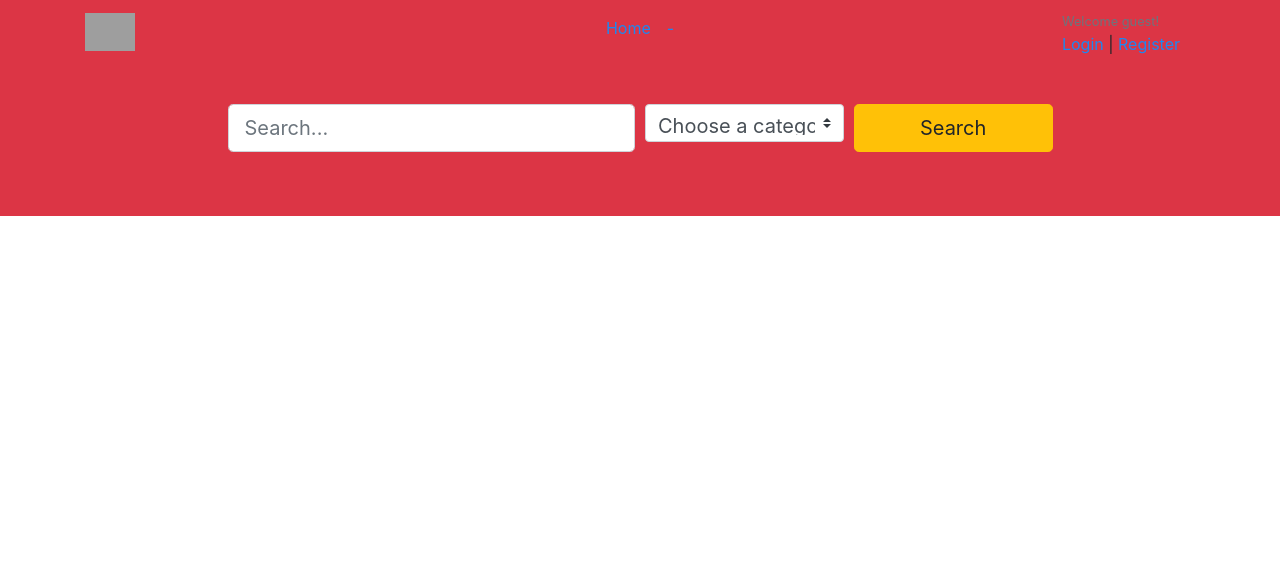
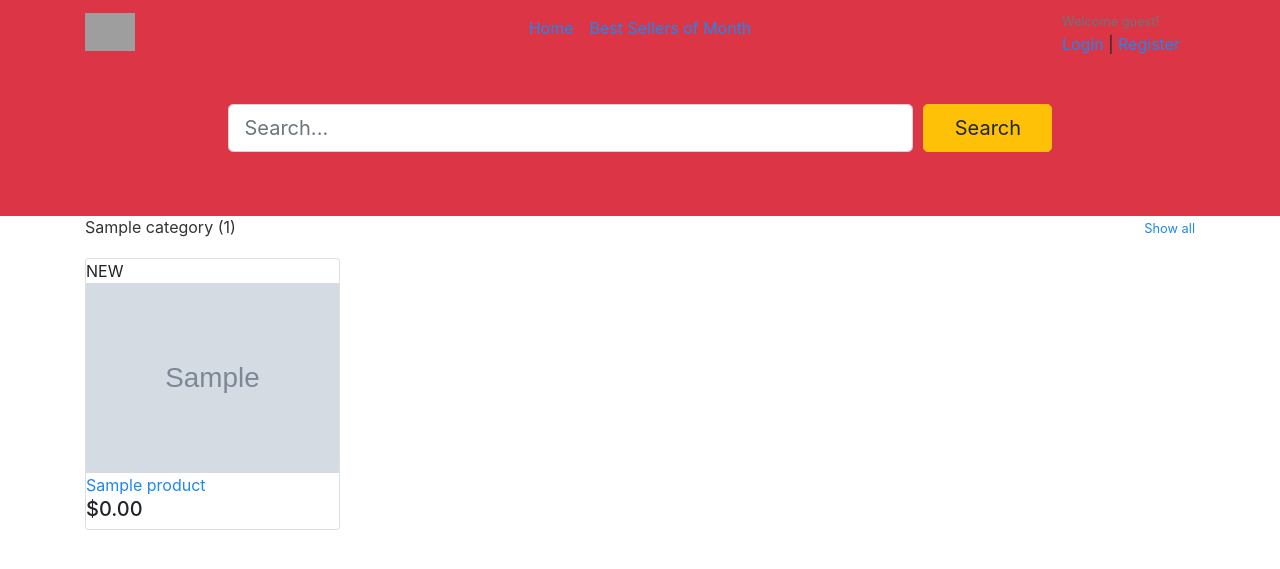
Before and after one commit to atillaozder/ecommerce, a Django app: page / in a window 1280 px wide. Shown: the top 569 px of the page. Run offline with Django 3.2, Linux system fonts and the light colour scheme; tables that the repository leaves empty hold one stand-in row (values such as "Sample post"); grey boxes marked "Sample" are stand-in pictures; some libraries are stand-ins or nearby versions; grey boxes are pictures that could not be loaded.

Commit message:
search product is implemented

```diff
--- a/src/apps/product/urls.py
+++ b/src/apps/product/urls.py
@@ -8,6 +8,7 @@ urlpatterns = [
     path('delete/pending', ProductDeletePendingListView.as_view(), name='delete_pending'),
     path('approve/pending', ProductApprovePendingListView.as_view(), name='approve_pending'),
     path('create', ProductCreateView.as_view(), name="create"),
+    path('search', ProductFilterView.as_view(), name='search'),
     path('<slug>', ProductDetailView.as_view(), name='detail'),
     path('<slug>/add', ProductAddToCartView.as_view(), name='add_to_cart'),
     path('<slug>/remove', ProductRemoveFromCartView.as_view(), name='remove_from_cart'),
--- a/src/apps/templates/home.html
+++ b/src/apps/templates/home.html
@@ -8,20 +8,20 @@
     <div class="container d-flex flex-column" style="min-height:20vh;">
         <div class="row mt-auto">
             <div class="col-lg-9 col-md-8 col-sm-12 mx-auto text-center">
-                <form class="form-noborder" method="GET">
+                <form class="form-noborder" method="GET" action="{% url 'products:search' %}">
                     <div class="form-row mb-5 my-4">
-                        <div class="col-lg-6 col-sm-12 form-group">
+                        <div class="col-lg-10 col-sm-12 form-group">
                             <input class="form-control form-control-lg" name="q" placeholder="{% trans 'Search...' %}" type="text">
                         </div>
-                        <div class="col-lg-3 col-sm-12 form-group">
+                        {% comment %}<div class="col-lg-3 col-sm-12 form-group">
                             <select class="custom-select form-control-lg" name="category">
                                 <option value="all" selected>{% trans "Choose a category" %}</option>
-                            	   <!-- {% for category in categories %}
+                                {% for category in categories %}
                                     <option value="{{ category.slug }}"> {{ category.name }} </option>
-                                {% endfor %} -->
+                                {% endfor %}
                             </select>
-                        </div>
-                        <div class="col-lg-3 col-sm-12 form-group">
+                        </div>{% endcomment %}
+                        <div class="col-lg-2 col-sm-12 form-group">
                             <button class="btn btn-warning btn-block btn-lg" type="submit">{% trans "Search" %}</button>
                         </div>
                     </div>
@@ -31,6 +31,74 @@
     </div>
 </section>
 {% endblock header %}
+
 {% block content %}
+<section class="section-content padding-y">
+    <div class="container">
+        {% for category in categories  %}
+            {% if category.product_set.all.accepted.count > 0 %}
+                <div class="row">
+                    <div class="col">
+                        <h5 class="title-text">
+                            <span> {{ category.name }} ({{ category.product_set.all.accepted.count }})</span>
+                            <a href="#" class="float-right">
+                                <span class="my-2" style="font-size:.8em">{% trans "Show all" %}</span>
+                            </a>
+                        </h5>
+                    </div>
+                </div>
+            {% endif %}
+            <div class="row">
+                {% for p in category.product_set.all.accepted %}
+                    {% if forloop.counter < 5 %}
+                    <div class="col-md-3">
+                        <figure class="card card-product">
+                            {% if p.is_todays_product %}
+                                <span class="badge-new"> {% trans "NEW" %} </span>
+                            {% endif %}
+                            {% if p.stock == 0 %}
+                                <span class="badge-new"> {% trans "NO STOCK" %} </span>
+                            {% endif %}
+                            {% if p.discount > 0 %}
+                                <span class="badge-offer"><b>{{ p.discount }}%</b></span>
+                            {% endif %}
+                            <div class="img-wrap">
+                                <img src="{{ p.get_first_image_url }}" alt="{{ p.name }}">
+                            </div>
+                            <figcaption class="info-wrap">
+                                <a href="{{ p.get_absolute_url }}" class="title">{{ p.name }}</a>
+                                <div class="action-wrap">
+                                    <div class="row">
+                                        <div class="col-6 col-md-12 col-lg-6 col-xl-6">
+                                            <div class="price-wrap h5">
+                                                {% if p.discount > 0 %}
+                                                    <del class="price-old">${{p.price}}</del>
+                                                {% endif %}
+                                                <span class="price-new">${{p.discount_price}}</span>
+                                            </div> <!-- price-wrap.// -->
+                                        </div>
+                                      {% if request.user.user_type == 'customer' and not request.user.is_staff and p.stock > 0 %}
+                                      <div class="col-6 col-md-12 col-lg-6 col-xl-6">
+                                        <form method="POST" action="{% url 'products:add_to_cart' p.slug %}">
+                                            {% csrf_token %}
+                                            <input type="hidden" name="quantity" value="1">
+                                            <input type="hidden" name="id" value="{{ p.pk }}">
+                                            <button class="btn btn-outline-danger float-right" type="submit">
+                                                {% trans "Add to cart" %}
+                                            </button>
+                                        </form>
+                                      </div>
+                                      {% endif %}
+                                    </div>
+                                </div> <!-- action-wrap -->
+                            </figcaption>
+                        </figure> <!-- card // -->
+                    </div> <!-- col // -->
+                    {% endif %}
+                {% endfor %}
+            </div> <!-- row.// -->
+        {% endfor %}
+    </div> <!-- container .//  -->
+</section>
 
 {% endblock content %}
--- a/src/apps/templates/include/nav.html
+++ b/src/apps/templates/include/nav.html
@@ -89,7 +89,7 @@
           {% if request.user.is_staff %}
               <a class="nav-link" href="{% url 'products:approve_pending' %}">{% trans "Registered Products" %}</a>
           {% else %}
-              <a class="nav-link" href="#">{% trans "-" %}</a>
+              <a class="nav-link" href="#">{% trans "Best Sellers of Month" %}</a>
           {% endif %}
       </li>
         {% if request.user.is_staff %}
@@ -97,7 +97,7 @@
                 <a class="nav-link" href="{% url 'products:delete_pending' %}">{% trans "Deleted Products" %}</a>
             </li>
             <li class="nav-item">
-                <a class="nav-link" href="{% url 'users:distributors' %}">{% trans "Distributors" %}</a>
+                <a class="nav-link" href="{% url 'users:distributors' %}">{% trans "Registered Distributors" %}</a>
             </li>
         {% endif %}
     </ul>
--- a/src/ecommerce/views.py
+++ b/src/ecommerce/views.py
@@ -1,8 +1,13 @@
 from django.views.generic import View
 from django.shortcuts import render
+from category.models import Category
 
 
 class HomeView(View):
+
     def get(self, request, *args, **kwargs):
-        context = {}
+        categories = Category.objects.all()
+        context = {
+            'categories': categories
+        }
         return render(request, 'home.html', context)
```
Also changed, not shown: src/apps/product/templates/product_list.html (added, +70 -0 lines), src/apps/product/views.py (+20 -0 lines).
